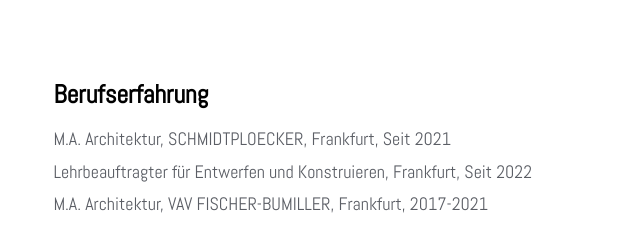
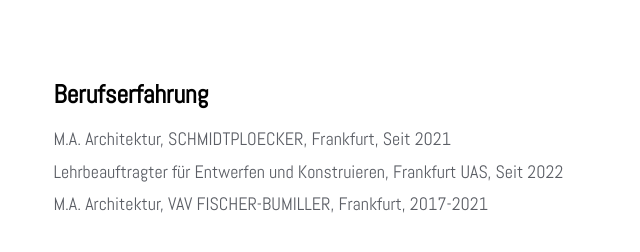
Before and after one commit to Mario-ch1/Portfolio, a website: page about.html in a window 1280 px wide. Shown: the part 1104-1356 px from the top of the page, 504-1144 px from the left. Drawn offline with Linux system fonts and the light colour scheme; files whose address does not match are found by name.

Commit message:
Name geändert

```diff
--- a/about.html
+++ b/about.html
@@ -81,7 +81,7 @@
 
             <h2><strong>Berufserfahrung</strong></h2>
 	    <p>M.A. Architektur, SCHMIDTPLOECKER, Frankfurt, Seit 2021<br>
-	    Lehrbeauftragter f&uuml;r Entwerfen und Konstruieren, Frankfurt, Seit 2022<br>
+	    Lehrbeauftragter f&uuml;r Entwerfen und Konstruieren, Frankfurt UAS, Seit 2022<br>
             M.A. Architektur, VAV FISCHER-BUMILLER, Frankfurt, 2017-2021</p>
 
             <h2><strong>Praktika</strong></h2>
```
